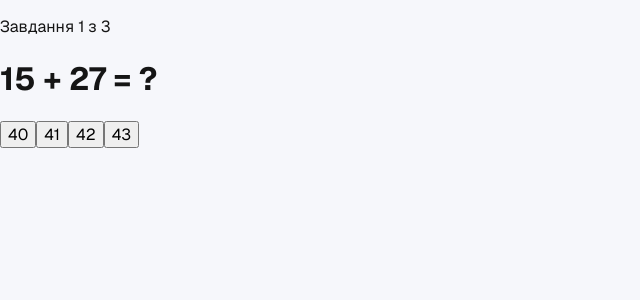
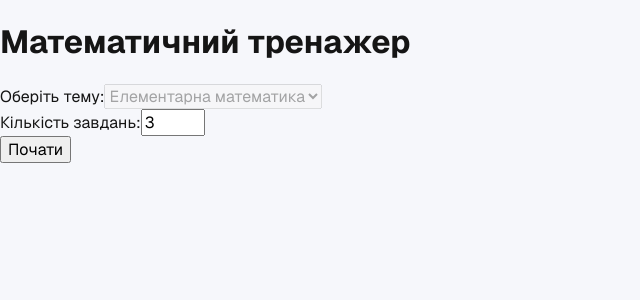
Before and after one commit to Romanna-Brych/quiz-builder, a Next.js app in the folder frontend/: page /trainer in a window 1280 px wide. Shown: the top 300 px of the page, without its empty margins (0-640 px from the left). Built offline with nearby package versions, Linux system fonts and the light colour scheme.

Commit message:
feat: add trainer setup and start flow

```diff
--- a/frontend/app/trainer/page.tsx
+++ b/frontend/app/trainer/page.tsx
@@ -1,6 +1,6 @@
 "use client";
 
-import { useState } from "react";
+import { useState, useEffect } from "react";
 
 type Question = {
   id: number;
@@ -38,8 +38,35 @@ export default function TrainerPage() {
   const [currentQuestionIndex, setCurrentQuestionIndex] = useState(0);
   const [correctAnswers, setCorrectAnswers] = useState(0);
   const [selectedAnswer, setSelectedAnswer] = useState<string | null>(null);
+  const [totalSeconds, setTotalSeconds] = useState(0);
+  const [isStarted, setIsStarted] = useState(false);
+  const [questionCount, setQuestionCount] = useState(3);
 
-  const currentQuestion = questions[currentQuestionIndex];
+  const trainingQuestions = questions.slice(0, questionCount);
+  const currentQuestion = trainingQuestions[currentQuestionIndex];
+
+  const formatTime = (seconds: number) => {
+    const minutes = Math.floor(seconds / 60);
+    const remainingSeconds = seconds % 60;
+
+    return `${minutes}:${remainingSeconds.toString().padStart(2, "0")}`;
+  };
+
+  useEffect(() => {
+    if (!isStarted || currentQuestionIndex >= trainingQuestions.length) {
+      return;
+    }
+
+    const timer = setInterval(() => {
+      setTotalSeconds((prev) => prev + 1);
+    }, 1000);
+
+    return () => clearInterval(timer);
+  }, [isStarted, currentQuestionIndex, trainingQuestions.length]);
+
+  const handleStart = () => {
+    setIsStarted(true);
+  };
 
   const handleAnswer = (answer: string) => {
     if (selectedAnswer !== null) return;
@@ -56,14 +83,52 @@ export default function TrainerPage() {
     setCurrentQuestionIndex((prev) => prev + 1);
   };
 
-  if (currentQuestionIndex >= questions.length) {
+  if (!isStarted) {
+    return (
+      <main>
+        <h1>Математичний тренажер</h1>
+
+        <div>
+          <label htmlFor="topic">Оберіть тему:</label>
+
+          <select id="topic" disabled>
+            <option>Елементарна математика</option>
+          </select>
+        </div>
+
+        <div>
+          <label htmlFor="questionCount">Кількість завдань:</label>
+
+          <input
+            id="questionCount"
+            type="number"
+            min="1"
+            max={questions.length}
+            value={questionCount}
+            onChange={(event) => setQuestionCount(Number(event.target.value))}
+          />
+        </div>
+
+        <button type="button" onClick={handleStart}>
+          Почати
+        </button>
+      </main>
+    );
+  }
+
+  if (currentQuestionIndex >= trainingQuestions.length) {
+    const averageTime = totalSeconds / trainingQuestions.length;
+
     return (
       <main>
         <h1>Тренування завершено</h1>
 
         <p>
-          Правильних відповідей: {correctAnswers} / {questions.length}
+          Правильних відповідей: {correctAnswers} / {trainingQuestions.length}
         </p>
+
+        <p>Загальний час: {formatTime(totalSeconds)}</p>
+        <p>Середній час: {averageTime.toFixed(1)} с</p>
       </main>
     );
   }
@@ -71,8 +136,10 @@ export default function TrainerPage() {
   return (
     <main>
       <p>
-        Завдання {currentQuestionIndex + 1} з {questions.length}
+        Завдання {currentQuestionIndex + 1} з {trainingQuestions.length}
       </p>
+
+      <p>Час: {formatTime(totalSeconds)}</p>
 
       <h1>{currentQuestion.text}</h1>
 
```
